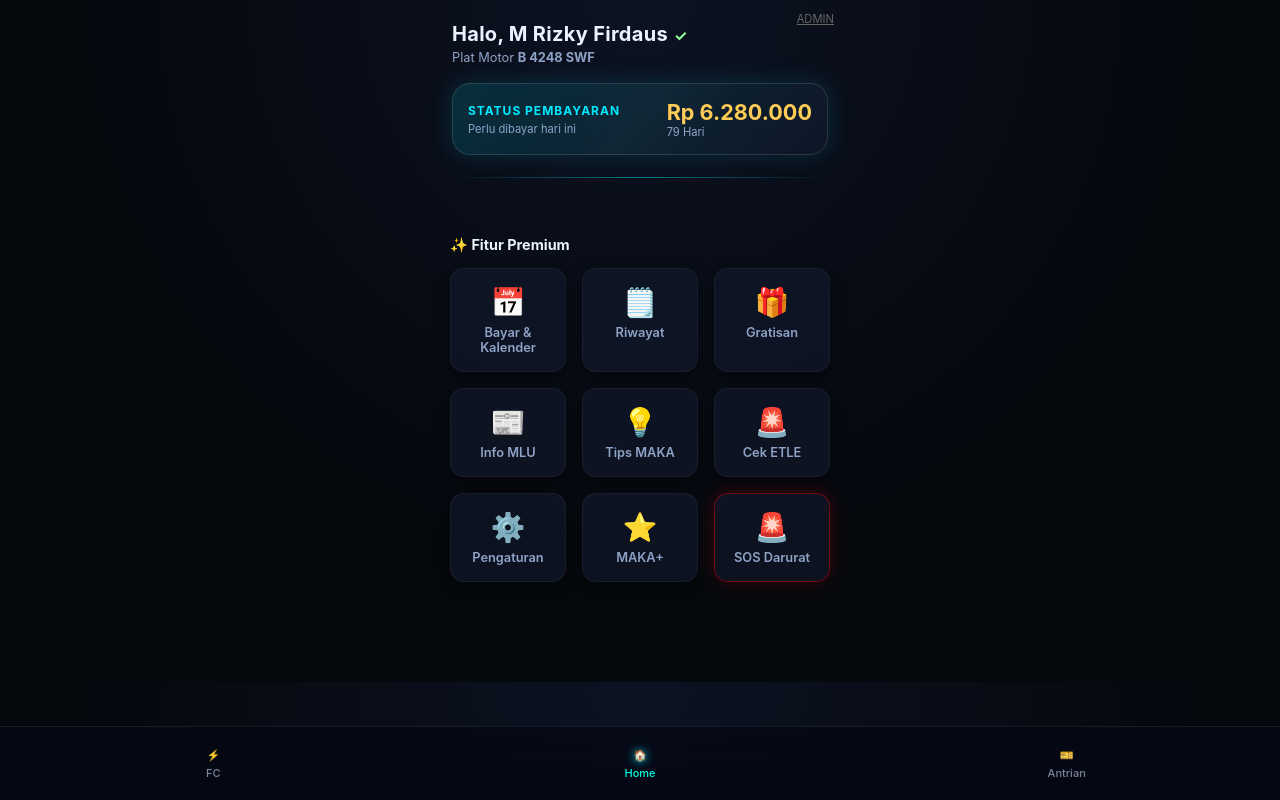
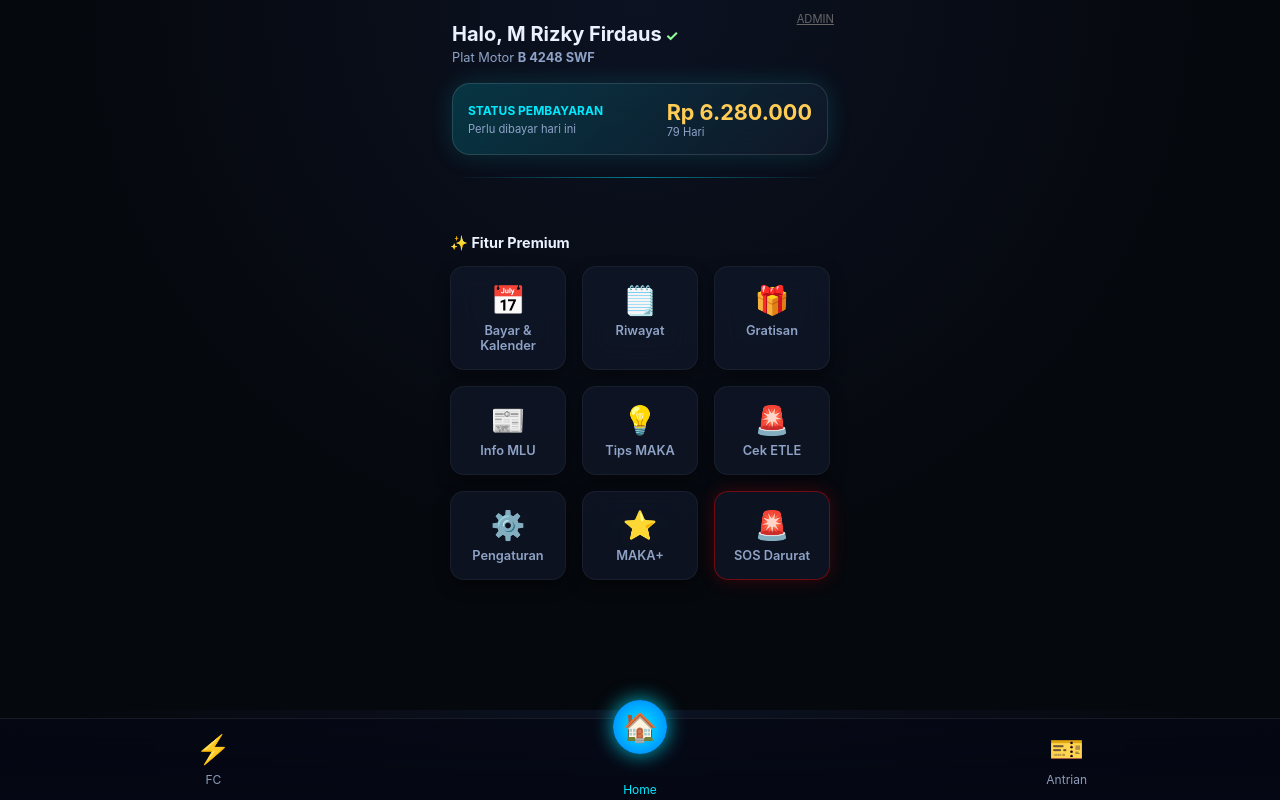
Before and after one commit to punyaaris1-lang/makarental, a website: page dashboard.html in a window 1280 px wide. Drawn offline with Linux system fonts and the light colour scheme.

Commit message:
Update styles.css

```diff
--- a/styles.css
+++ b/styles.css
@@ -1,5 +1,5 @@
 /* ===============================
-   MAKA PREMIUM UI – LEVEL PRO
+   MAKA PREMIUM UI – LEVEL PRO (FIXED)
 ================================ */
 
 :root {
@@ -30,11 +30,11 @@ body {
   color: var(--text-main);
 }
 
-/* APP CONTAINER */
+/* APP */
 .app-container {
   max-width: 420px;
   margin: auto;
-  padding-bottom: 100px;
+  padding-bottom: 130px; /* ruang navbar */
 }
 
 /* ================= HEADER ================= */
@@ -45,7 +45,14 @@ body {
 
 .user-info h1 {
   font-size: 1.25em;
+  font-weight: 700;
   margin: 0;
+}
+
+.user-info h1::after {
+  content: " ✓";
+  color: var(--dp-color);
+  font-size: .75em;
 }
 
 .user-info p {
@@ -54,13 +61,13 @@ body {
   color: var(--text-secondary);
 }
 
-/* ================= HERO CARD ================= */
+/* ================= HERO ================= */
 .hero-tunggakan {
   margin-top: 18px;
   backdrop-filter: blur(16px);
   background: linear-gradient(
     135deg,
-    rgba(0,234,255,.15),
+    rgba(0,234,255,.18),
     rgba(18,26,44,.7)
   );
   border-radius: 18px;
@@ -68,17 +75,15 @@ body {
   display: flex;
   justify-content: space-between;
   align-items: center;
-
   box-shadow:
     0 0 25px rgba(0,234,255,.15),
     inset 0 0 0 1px var(--glass-border);
 }
 
 .hero-tunggakan h3 {
+  font-size: .75em;
+  color: var(--primary-neon);
   margin: 0;
-  font-size: .75em;
-  letter-spacing: 1px;
-  color: var(--primary-neon);
 }
 
 .hero-tunggakan p {
@@ -99,7 +104,7 @@ body {
   color: var(--text-secondary);
 }
 
-/* NEON DIVIDER */
+/* DIVIDER */
 .futuristic-divider {
   height: 1px;
   margin: 22px 0;
@@ -134,12 +139,10 @@ body {
   border-radius: 16px;
   padding: 16px 10px;
   text-align: center;
-  text-decoration: none;
-
   border: 1px solid var(--glass-border);
   color: var(--text-main);
-
-  transition: all .25s ease;
+  text-decoration: none;
+  transition: transform .25s ease, box-shadow .25s ease;
 }
 
 .icon-item span {
@@ -156,21 +159,35 @@ body {
 }
 
 .icon-item:hover {
-  transform: translateY(-4px) scale(1.02);
-  box-shadow:
-    0 12px 30px rgba(0,234,255,.25);
+  transform: translateY(-4px);
+  box-shadow: 0 12px 30px rgba(0,234,255,.25);
 }
 
-/* =========================
-   PREMIUM BOTTOM NAV FIX
-========================= */
+.icon-item:active {
+  transform: scale(.96);
+}
+
+/* ================= SOS CARD ================= */
+.sos-card {
+  border: 1px solid rgba(255,70,70,.6);
+}
+
+.sos-card span {
+  color: #ff4d4d;
+}
+
+.sos-card:hover {
+  box-shadow: 0 0 30px rgba(255,70,70,.6);
+}
+
+/* ================= NAVBAR PREMIUM ================= */
 .bottom-nav {
   position: fixed;
   bottom: 0;
   left: 0;
   right: 0;
 
-  height: 74px;
+  height: 82px;
   padding-bottom: env(safe-area-inset-bottom);
 
   display: flex;
@@ -179,193 +196,57 @@ body {
 
   background: linear-gradient(
     to top,
-    rgba(5, 8, 20, 0.95),
-    rgba(5, 8, 20, 0.80)
+    rgba(5,8,20,.98),
+    rgba(5,8,20,.85)
   );
-
-  backdrop-filter: blur(12px);
-  -webkit-backdrop-filter: blur(12px);
-
-  border-top: 1px solid rgba(255,255,255,0.08);
-
-  z-index: 9999;
+  backdrop-filter: blur(16px);
+  border-top: 1px solid rgba(255,255,255,.08);
+  z-index: 999;
 }
 
-/* ITEM */
-.bottom-nav a {
-  text-decoration: none;
+.nav-item {
   flex: 1;
   text-align: center;
-  color: #7c8399;
-  font-size: 11px;
-  font-weight: 500;
-
+  color: #8f9bb8;
+  text-decoration: none;
+  font-size: 12px;
   display: flex;
   flex-direction: column;
+  gap: 6px;
   align-items: center;
   justify-content: center;
-
-  height: 100%;
-  gap: 4px;
-
-  transition: all .25s ease;
+  transition: transform .2s ease, color .2s ease;
 }
 
-/* ICON */
-.bottom-nav a i,
-.bottom-nav a img {
-  font-size: 20px;
-  line-height: 1;
+.nav-item span {
+  font-size: 28px;
 }
 
 /* ACTIVE */
-.bottom-nav a.active {
-  color: #00ffe1;
-}
-
-.bottom-nav a.active i {
-  filter: drop-shadow(0 0 8px rgba(0,255,225,.7));
-}
-
-/* REMOVE GLOBAL EFFECT LEAK */
-.bottom-nav *,
-.bottom-nav *::before,
-.bottom-nav *::after {
-  filter: none !important;
-  box-shadow: none !important;
-}
-
-/* =================================================
-   UI LEVEL 3 – MICRO INTERACTION & DEPTH
-================================================= */
-
-/* GLOBAL MOTION */
-* {
-  transition:
-    background .25s ease,
-    color .25s ease,
-    transform .25s ease,
-    box-shadow .25s ease;
-}
-
-/* ================= HEADER POLISH ================= */
-.header {
-  padding-bottom: 24px;
-}
-
-.user-info h1 {
-  font-weight: 700;
-  letter-spacing: .3px;
-}
-
-.user-info h1::after {
-  content: "✓";
-  margin-left: 6px;
-  font-size: .75em;
-  color: var(--dp-color);
-}
-
-/* ================= HERO CARD – MORE DEPTH ================= */
-.hero-tunggakan {
-  position: relative;
-  overflow: hidden;
-}
-
-.hero-tunggakan::before {
-  content: "";
-  position: absolute;
-  inset: 0;
-  background:
-    linear-gradient(
-      120deg,
-      transparent 30%,
-      rgba(255,255,255,.25),
-      transparent 70%
-    );
-  opacity: .08;
-  pointer-events: none;
-}
-
-/* ================= ICON CARD LEVEL 3 ================= */
-.icon-item {
-  position: relative;
-  overflow: hidden;
-}
-
-.icon-item::after {
-  content: "";
-  position: absolute;
-  inset: 0;
-  background:
-    radial-gradient(
-      circle at top,
-      rgba(0,234,255,.25),
-      transparent 60%
-    );
-  opacity: 0;
-}
-
-.icon-item:hover::after {
-  opacity: 1;
-}
-
-.icon-item:active {
-  transform: scale(.96);
-}
-
-/* ================= ICON GRID FADE IN ================= */
-.icon-grid {
-  animation: gridIn .6s ease both;
-}
-
-@keyframes gridIn {
-  from {
-    opacity: 0;
-    transform: translateY(16px);
-  }
-  to {
-    opacity: 1;
-    transform: translateY(0);
-  }
-}
-
-/* ================= BOTTOM NAV FEEL ================= */
-.bottom-nav {
-  z-index: 50;
+.nav-item.active {
+  color: var(--primary-neon);
 }
 
 .nav-item.active span {
-  animation: navPulse 1.8s ease-in-out infinite;
+  background: radial-gradient(circle,
+    #00eaff,
+    #0077ff);
+  color: #000;
+  width: 54px;
+  height: 54px;
+  border-radius: 50%;
+  display: flex;
+  align-items: center;
+  justify-content: center;
+  transform: translateY(-22px);
+  box-shadow:
+    0 0 20px rgba(0,234,255,.8);
 }
 
-@keyframes navPulse {
-  0%,100% {
-    text-shadow: 0 0 6px rgba(0,234,255,.7);
-  }
-  50% {
-    text-shadow: 0 0 14px rgba(0,234,255,1);
-  }
+/* TAP */
+.nav-item:active {
+  transform: scale(.93);
 }
 
-/* ================= PREMIUM TOUCH FEEL ================= */
-a, button {
-  -webkit-tap-highlight-color: transparent;
-}
-/* ==================
-   SOS CARD – EMERGENCY
-================== */
-
-.sos-card {
-  border: 1px solid rgba(255,70,70,.6);
-  box-shadow:
-    0 0 20px rgba(255,70,70,.25);
-}
-
-.sos-card span {
-  color: #ff4d4d;
-}
-
-.sos-card:hover {
-  box-shadow:
-    0 0 30px rgba(255,70,70,.6);
-}
+/* SAFE TOUCH */
+a { -webkit-tap-highlight-color: transparent; }
```
